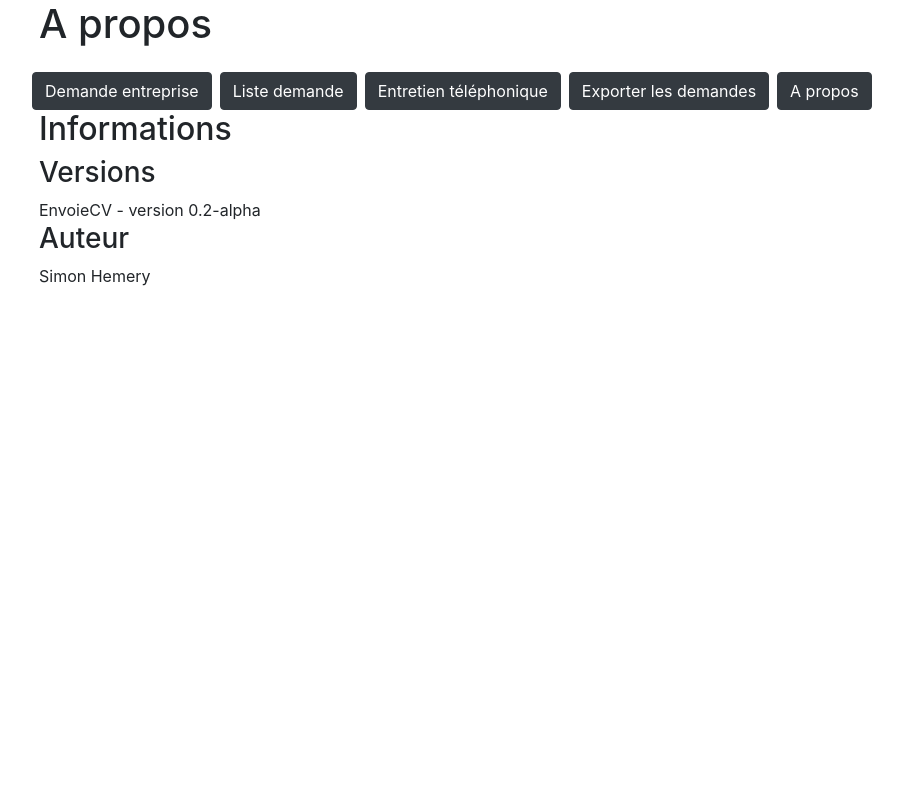
After one commit to Reviewver/markJob, a PHP site: page /about.php in a window 1280 px wide. The commit adds this page. Shown: the whole page, without its empty margins (46-949 px from the left). Run offline with PHP 8.4, Linux system fonts and the light colour scheme.

Commit message:
Ajout de la page a propos

```diff
--- /dev/null
+++ b/about.php
@@ -0,0 +1,17 @@
+<html>
+	<head>
+		<meta charset="utf-8">
+		<title>A propos</title>
+		<link rel="stylesheet" type="text/css" href="bootstrap-4.1.3-dist/css/bootstrap.css"/>
+		<link rel="stylesheet" type="text/css" href="index.css"/>
+	</head>
+	<body>
+	<div class="container">
+	<header>
+				<h1>A propos</h1>
+				<?php include("menu.php") ?>
+			</header>
+<?php include("info/info.php"); ?>
+</div>
+</body>
+ </html>
--- a/index.php
+++ b/index.php
@@ -59,9 +59,6 @@
 			</div>
 			<button type="submit" class="btn btn-primary" type="button">Sauvegarder le mail</button>
 			</form>
-					<footer>
-		Version 0.2-alpha
-		</footer>
 		</div>
 		<script src="copy.js"></script>
 	</body>
--- /dev/null
+++ b/info/info.json
@@ -0,0 +1,5 @@
+{
+	"title": "EnvoieCV",
+	"version": "0.2-alpha",
+	"author": "Simon Hemery"
+}
--- /dev/null
+++ b/info/info.php
@@ -0,0 +1,12 @@
+<?php
+$filename = "info/info.json";
+$json_source = file_get_contents($filename);
+$obj = json_decode($json_source);
+?>
+<div class="about">
+<h2>Informations</h2>
+<h3>Versions</h3>
+<?php echo $obj->title ?> - version <?php echo $obj->version ?>
+<h3>Auteur</h3>
+<?php echo $obj->author ?>
+</div>
--- a/menu.php
+++ b/menu.php
@@ -111,4 +111,5 @@ $menu->add_item("Demande entreprise","index.php");
 $menu->add_item("Liste demande", "liste_demande.php");
 $menu->add_item("Entretien téléphonique","entretien.php");
 $menu->add_item("Exporter les demandes", "export.php");
+$menu->add_item("A propos", "about.php");
 $menu->insert();
```
